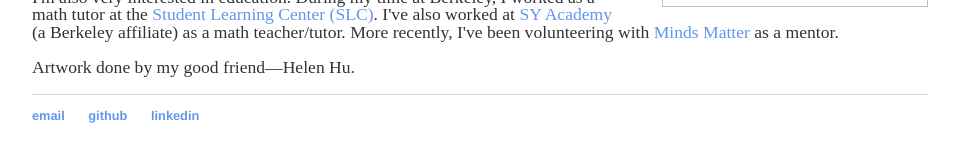
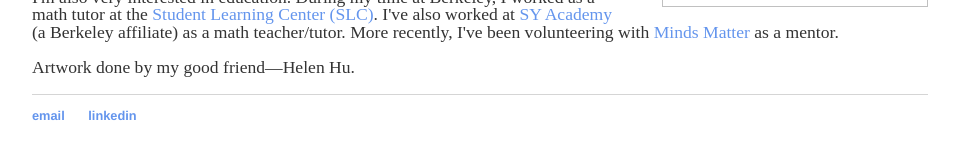
Before and after one commit to ravital/ravital.github.io, a Jekyll site: the page built from index.html, in a window 1280 px wide. Shown: the part 398-560 px from the top of the page, without its empty margins (160-1119 px from the left). Built offline with Jekyll 4.4.1, drawn with Linux system fonts in a browser that asks for light colours.

Commit message:
Update default.html

```diff
--- a/_layouts/default.html
+++ b/_layouts/default.html
@@ -21,7 +21,6 @@
 			<footer>
 	    		<ul>
 	        		<li><a href="mailto:ravitalasolomon@gmail.com">email</a></li>
-	        		<li><a href="https://github.com/ravital">github</a></li>
 				<li><a href="https://www.linkedin.com/in/ravital/">linkedin</a></li>
 				</ul>
 			</footer>
```
